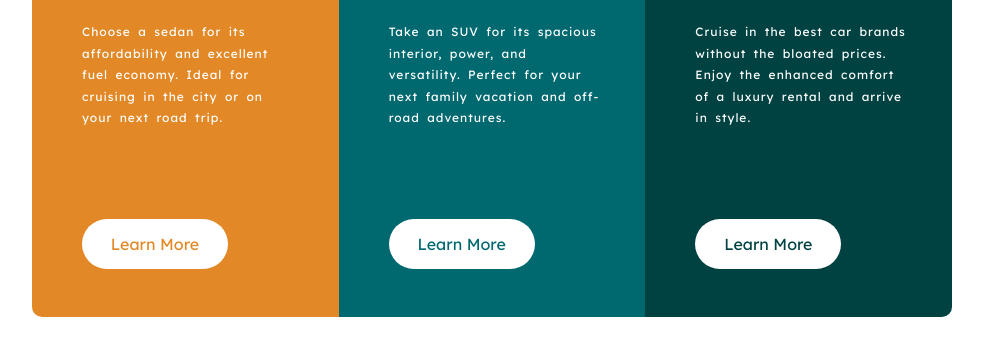
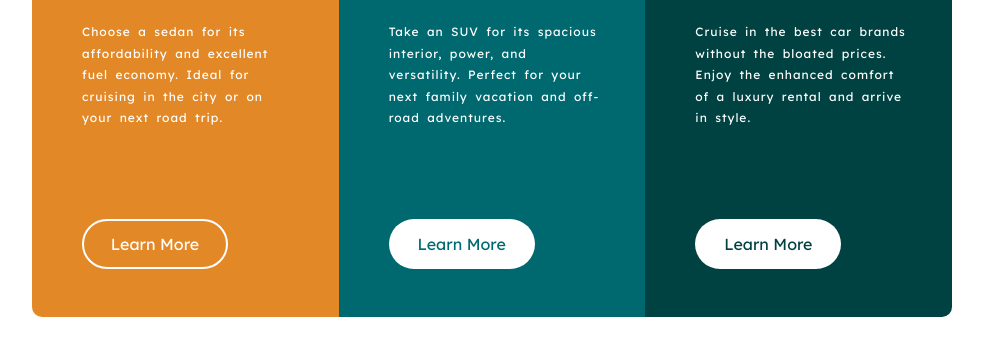
Before and after one commit to airowl/3-column-preview-card-component-main, a plain HTML site: page index.html in a window 1280 px wide. In both pictures the pointer is over the element 303 px from the left and 587 px from the top of the page. Shown: the part 344-700 px from the top of the page, without its empty margins (148-1131 px from the left). Drawn offline with Linux system fonts and the light colour scheme.

Commit message:
add hover dei buttons

```diff
--- a/css/style.css
+++ b/css/style.css
@@ -16,7 +16,6 @@ body{
 
 a{
     text-decoration: none;
-    color: transparent;
 }
 
 h1{
@@ -60,6 +59,12 @@ main{
     justify-content: center;
     border-radius: 30px;
     background-color: #fff;
+    transition: all 300ms ease-in-out;
+}
+
+.big_btn:hover{
+    background-color: transparent;
+    border: 2px solid #fff;
 }
 
 .labels{
@@ -94,3 +99,7 @@ main{
 #luxury_text{
     color: hsl(179, 100%, 13%);
 }
+
+#sedans_text:hover, #suvs_text:hover, #luxury_text:hover{
+    color: #fff;
+}
```
